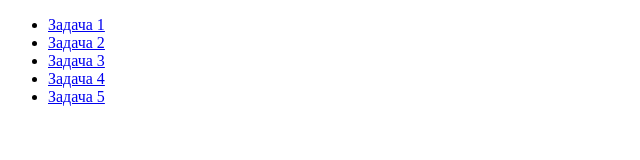
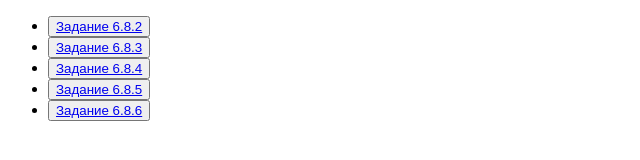
Before and after one commit to kvest05071/Practical_work_6.8, a plain HTML site: page index.html in a window 1280 px wide. Shown: the whole page, without its empty margins (0-640 px from the left). Drawn offline with Linux system fonts and the light colour scheme.

Commit message:
update.md

```diff
--- a/index.html
+++ b/index.html
@@ -7,19 +7,29 @@
 <body>
 <ul>
   <li>
-    <a href="task1/index.html">Задача 1</a>
+    <button>
+    <a href="task1/index.html">Задание 6.8.2</a>
+    </button>
   </li>
   <li>
-    <a href="task2/index.html">Задача 2</a>
+    <button>
+    <a href="task2/index.html">Задание 6.8.3</a>
+    </button>
   </li>
   <li>
-    <a href="task3/index.html">Задача 3</a>
+    <button>
+    <a href="task3/index.html">Задание 6.8.4</a>
+    </button>
   </li>
   <li>
-    <a href="task4/index.html">Задача 4</a>
+    <button>
+    <a href="task4/index.html">Задание 6.8.5</a>
+    </button>
   </li>
   <li>
-    <a href="task5/index.html">Задача 5</a>
+    <button>
+    <a href="task5/index.html">Задание 6.8.6</a>
+  </button>
   </li>
 </ul>
 </body>
```
Also changed, not shown: task1/index.html (+6 -0 lines), task2/index.html (+6 -0 lines), task3/index.html (+6 -0 lines), task4/index.html (+6 -0 lines), task5/index.html (+6 -0 lines).
